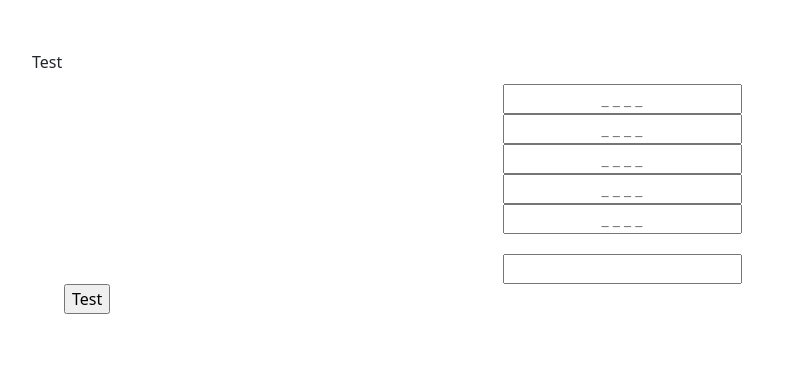
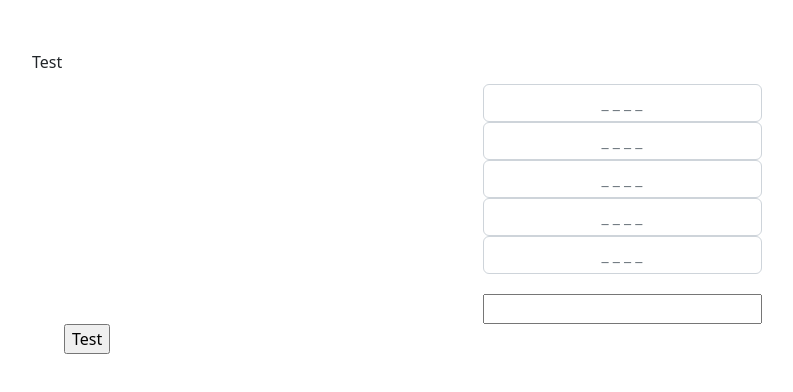
Before and after one commit to CharleeBrown/NumberGuess, a website: page public/index.html in a window 1280 px wide. Both pictures are taken after a click on the button "Test". Shown: the whole page, without its empty margins (18-811 px from the left). Drawn offline with nearby package versions, Linux system fonts and the light colour scheme.

Commit message:
Remember to check the actual values

```diff
--- a/public/index.html
+++ b/public/index.html
@@ -14,14 +14,14 @@
   <div class="container">
 
     <div class="guessHolder">
-      <input type="text" placeholder="_ _ _ _" id="centerGuess" class="guessOne">
-      <input type="text"  placeholder="_ _ _ _" id="centerGuess" class="guessTwo">
-      <input type="text" placeholder="_ _ _ _" id="centerGuess" class="guessThree">
-      <input type="text" placeholder="_ _ _ _" id="centerGuess" class="guessFour"/>
-      <input type="text" placeholder="_ _ _ _" id="centerGuess" class="guessFive"/>
+      <input maxlength = 4 type="text" placeholder="_ _ _ _" id="centerGuess" class="guessOne form-control" />
+      <input  maxlength = 4 type="text"  placeholder="_ _ _ _" id="centerGuess" class="guessOne form-control"  />
+      <input  maxlength = 4 type="text" placeholder="_ _ _ _" id="centerGuess" class="guessOne form-control" />
+      <input  maxlength = 4 type="text" placeholder="_ _ _ _" id="centerGuess" class="guessOne form-control"  />
+      <input  maxlength = 4 type="text" placeholder="_ _ _ _" id="centerGuess" class="guessOne form-control" />
     </div>
     <div class=" guessInput">
-      <input class="actualGuess" id="centerGuess" />
+      <input class="actualGuess" id="centerGuessInput" />
       <input type="button"  value="Test" onclick="checkGuess()"/>
     </div>
   </div>
--- a/public/javascripts/main.js
+++ b/public/javascripts/main.js
@@ -38,7 +38,29 @@ function getSecretNum() {
 	console.log(randHold);
 	return randHold;
 }
+function addToGuess(guess) {
+	var guessedNum = guess.toString();
+	var theGuess = document.getElementsByClassName("guessOne");
+	var holdOne = theGuess[0];
+	var holdTwo = theGuess[1];
+	var holdThree = theGuess[2];
+	var holdFour = theGuess[3];
+	var holdFive = theGuess[4];
+	if (holdOne.value === null || holdOne.value === " ") {
+		holdOne.value = guessedNum;
+	  } else if (holdTwo.value === null || holdTwo.value === "") {
+		holdTwo.value = guessedNum;
+	  } else if (holdThree.value === null || holdThree.value === "") {
+		holdThree.value = guessedNum;
+	  } else if (holdFour.value === null || holdFour.value === "") {
+		holdFour.value = guessedNum;
+	  } else if (holdFive.value === null || holdFive.value === "") {
+		holdFive.value = guessedNum;
+	  } else {
+	  return 0;
+	}
 
+}
 function checkGuess() {
 
 	if(guessCount != guessCountdown || guessCount <guessCountdown){
@@ -68,6 +90,8 @@ function checkGuess() {
     // guessCount: guessCount,
     // posCount: posCount
 	// 	};
+	console.log("HERE\'s the guess");
+	addToGuess(userGuess);
 	console.log(userGuess);
 	console.log(guessCount);
 	document.getElementsByClassName("actualGuess")[0].value = "";
--- a/public/stylesheets/style.css
+++ b/public/stylesheets/style.css
@@ -19,9 +19,12 @@ a {
 }
 
 #centerGuess{
-  margin: auto;
+  width:25%;
+  margin:auto;
   display: block;
   text-align: center;
+  color:white;
+
 }
 
 .guessInput{
@@ -31,3 +34,9 @@ a {
   font-size:8px;
   visibility: none;
 }
+#centerGuessInput{
+  width:25%;
+  margin:auto;
+  display: block;
+  text-align: center;
+}
```
